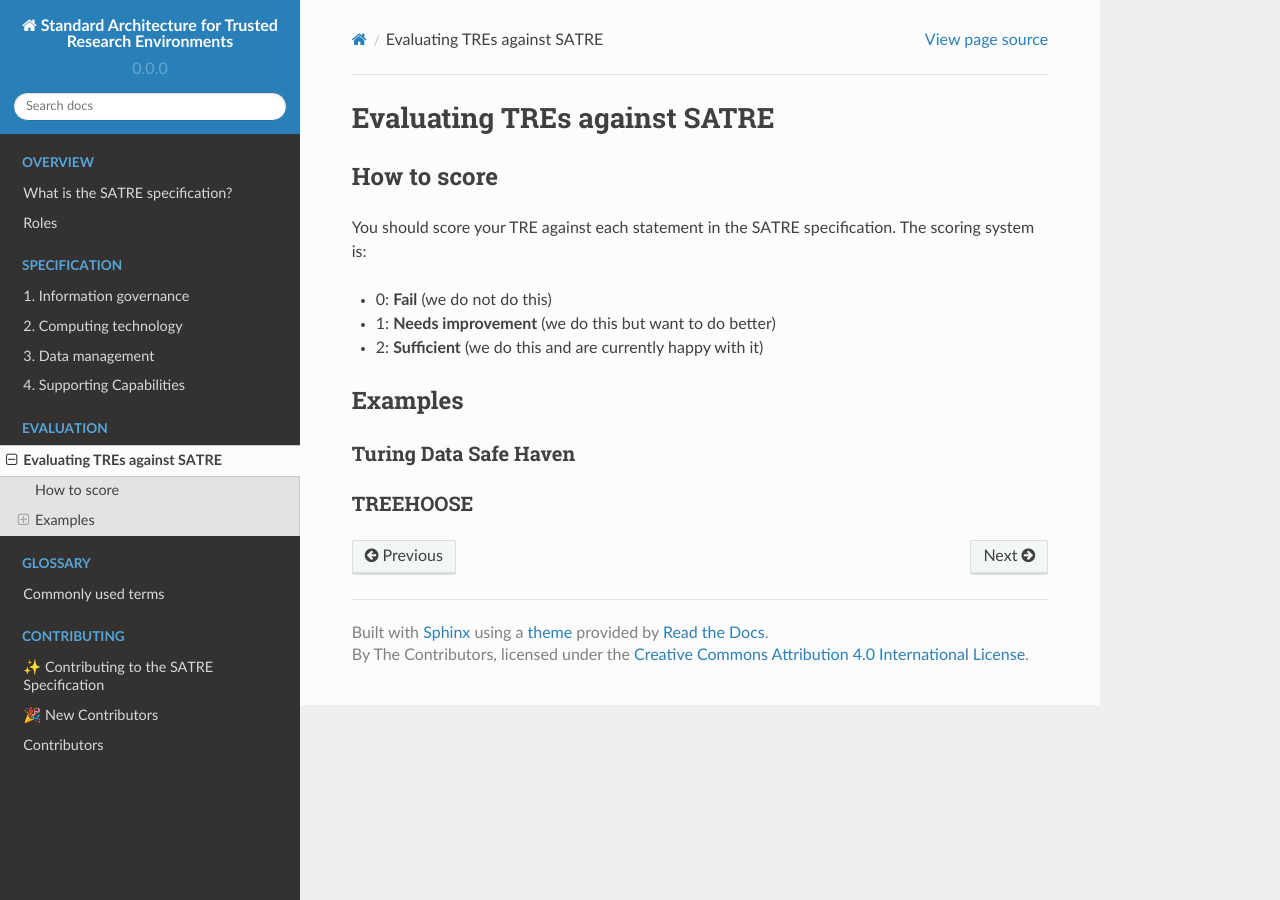
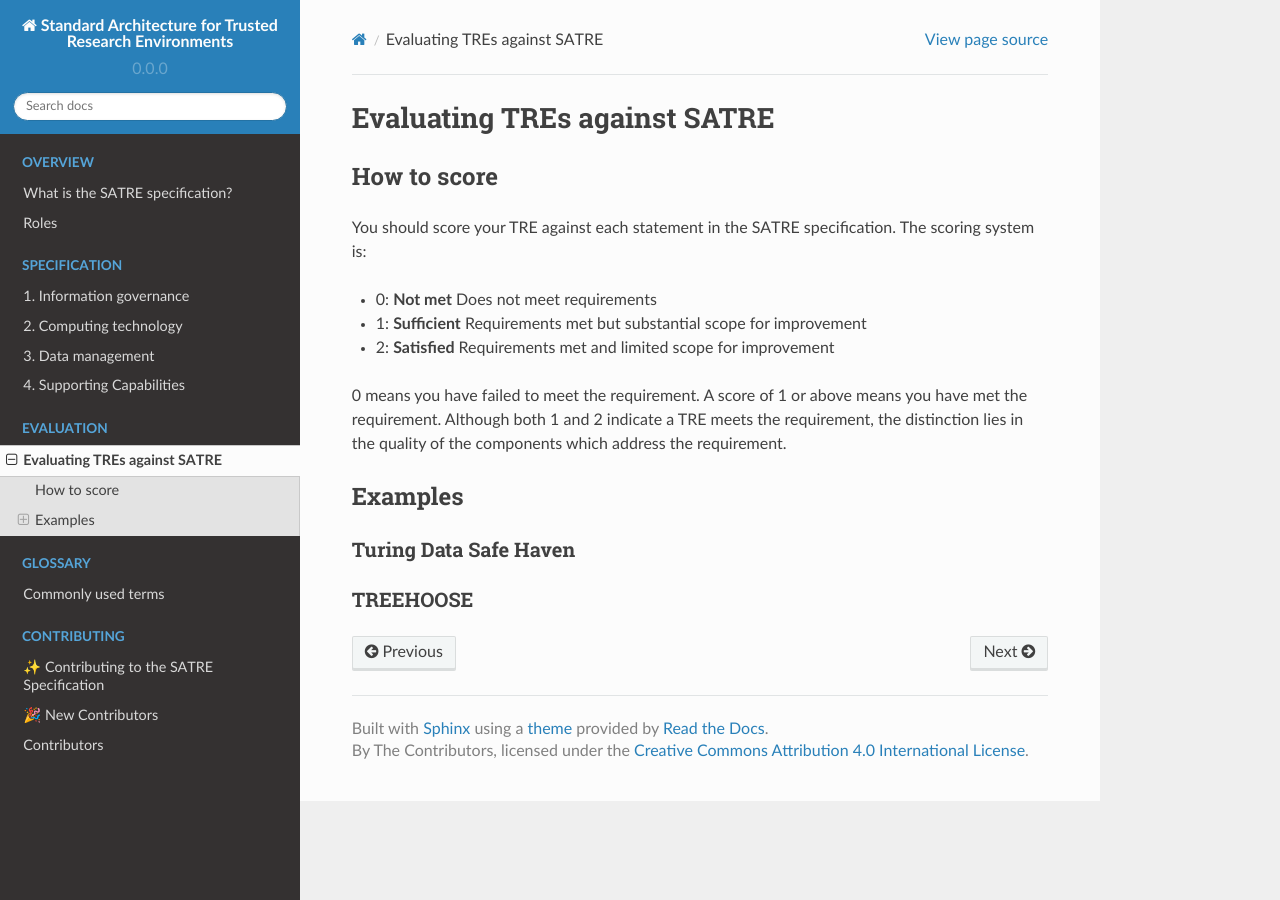
Before and after one commit to sa-tre/satre-specification, a Sphinx documentation site: the page built from docs/source/evaluation.md, in a window 1280 px wide. Built offline with Sphinx 7.4.7 and the Read the Docs theme 2.0.0, drawn with Linux system fonts in a browser that asks for light colours.

Commit message:
Change evaluation scoring descriptions

```diff
--- a/docs/source/evaluation.md
+++ b/docs/source/evaluation.md
@@ -7,9 +7,13 @@
 You should score your TRE against each statement in the SATRE specification.
 The scoring system is:
 
-- 0: **Fail** (we do not do this)
-- 1: **Needs improvement** (we do this but want to do better)
-- 2: **Sufficient** (we do this and are currently happy with it)
+- 0: **Not met** Does not meet requirements
+- 1: **Sufficient** Requirements met but substantial scope for improvement
+- 2: **Satisfied** Requirements met and limited scope for improvement
+
+0 means you have failed to meet the requirement.
+A score of 1 or above means you have met the requirement.
+Although both 1 and 2 indicate a TRE meets the requirement, the distinction lies in the quality of the components which address the requirement.
 
 ## Examples
 
```
